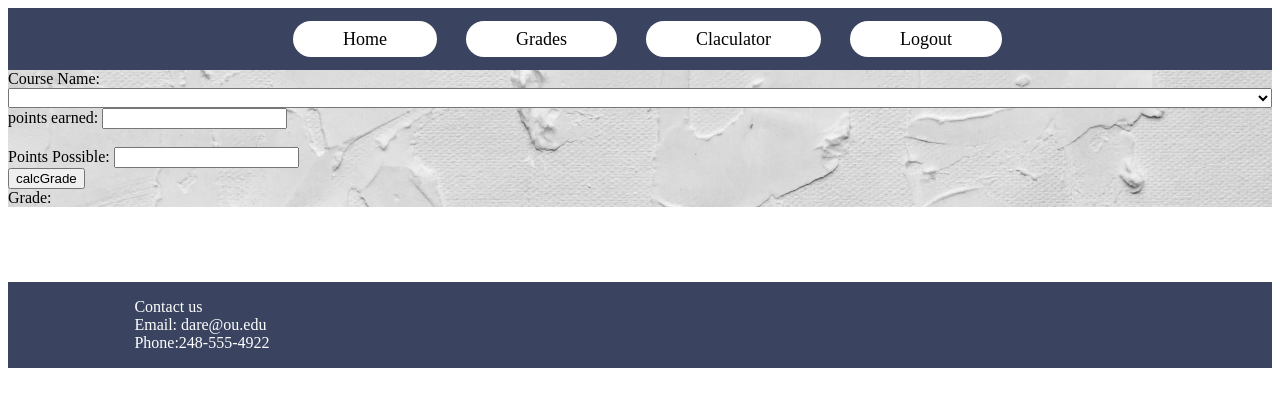
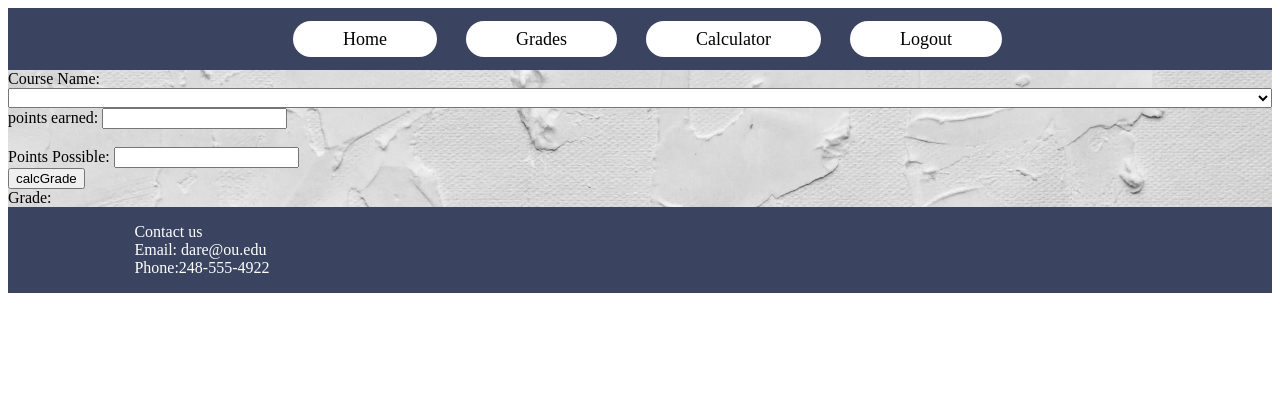
Before and after one commit to DARE-Software1/Dare-Software, a PHP site: template DARE/view/calc.php in a window 1280 px wide. Shown: the top 407 px of the page. Run offline with PHP 8.4, Linux system fonts and the light colour scheme; the template is opened without the code that fills it, so the values that code supplies are empty; a user stored in the database is signed in; data comes from the database, SQL or seed files in the repository.

Commit message:
fixed white space

```diff
--- a/DARE/view/stuNav.php
+++ b/DARE/view/stuNav.php
@@ -10,7 +10,7 @@
                 <a href='/Dare/Dare-Software/DARE/view/stuGradesAll.php'> Grades</a>
             </li>
              <li >
-                <a href='/Dare/Dare-Software/DARE/index.php?action=calc'> Claculator</a>
+                <a href='/Dare/Dare-Software/DARE/index.php?action=calc'> Calculator</a>
             </li>
 
              <li >
--- a/DARE/view/style.css
+++ b/DARE/view/style.css
@@ -404,7 +404,7 @@ footer {
     color: white;
     width: 100%;
     position: relative;
-    margin-top: 75px;
+
 }
 
 
```
